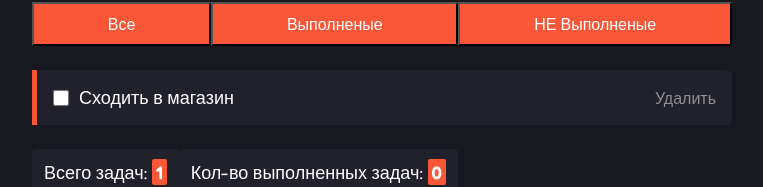
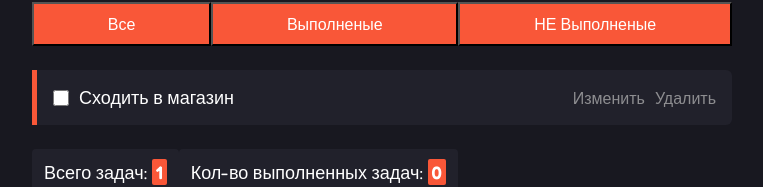
Before and after one commit to ArkadiyJS/my-app-todo-list, a React (Create React App) app: page / in a window 1280 px wide. Shown: the part 254-441 px from the top of the page, without its empty margins (258-1021 px from the left). Built offline with nearby package versions, Linux system fonts and the light colour scheme.

Commit message:
add: change task input

```diff
--- a/src/components/taskTodo/task.module.css
+++ b/src/components/taskTodo/task.module.css
@@ -47,3 +47,12 @@
   border-color: var(--secondary);
   opacity: 1;
 }
+
+.inputEditMode {
+  font-size: 18px;
+  margin-right: auto;
+  border: 1px solid rgb(175, 165, 165);
+  border-radius: 6px;
+  background: var(--background-light);
+  width: 100%;
+}
--- a/src/components/taskTodo/task.tsx
+++ b/src/components/taskTodo/task.tsx
@@ -1,4 +1,4 @@
-import React from 'react';
+import React, { useState } from 'react';
 import s from './task.module.css'
 
 type taskProps ={
@@ -15,8 +15,17 @@ const removeTodo = (id:string) =>{
   removeOneTask(id)
 }
 
+
+const [changeTitleTask,setChangeTitleTask] = useState(title)
+const [editInput, showEditInput] = useState<boolean>(false)
+
+
+const editModeTask = ()=>{
+showEditInput(!editInput)
+}
+
  return (
-    <li className={`${s.task} ${completed ? s.completed : ''}`}>
+    <li onDoubleClick={()=>editModeTask()} className={`${s.task} ${completed ? s.completed : ''}`}>
 
       <input
         type='checkbox'
@@ -25,8 +34,9 @@ const removeTodo = (id:string) =>{
         onChange={()=>completedOneTask(id)}
       />
 
-      <span className={s.taskName}>{title}</span>
+      <span className={s.taskName} >{editInput ? <input onChange={(e) => { setChangeTitleTask(e.target.value)}} value={changeTitleTask} className={s.inputEditMode}/> : changeTitleTask  }</span>
 
+      <button type='button' className={s.taskButton} onClick={()=>editModeTask()} >Изменить</button>
       <button type='button' className={s.taskButton} onClick={()=>removeTodo(id)} >Удалить</button>
     </li>
   );
```
